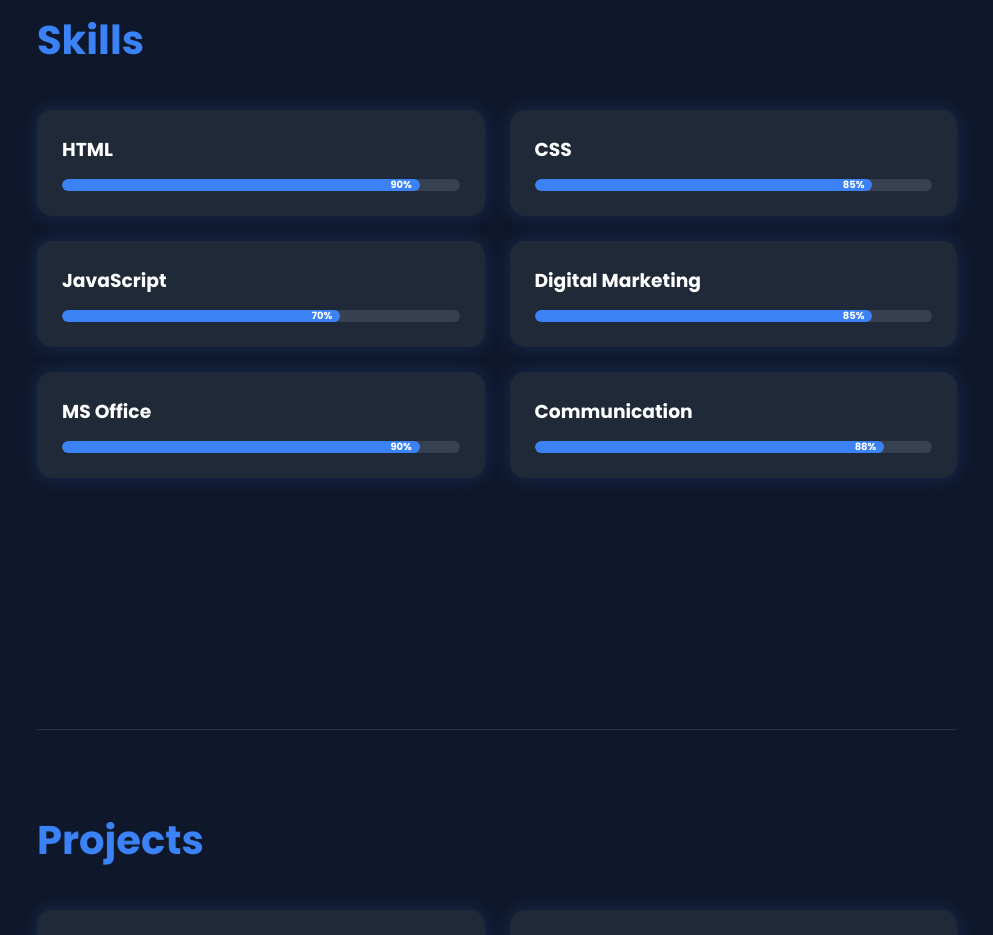
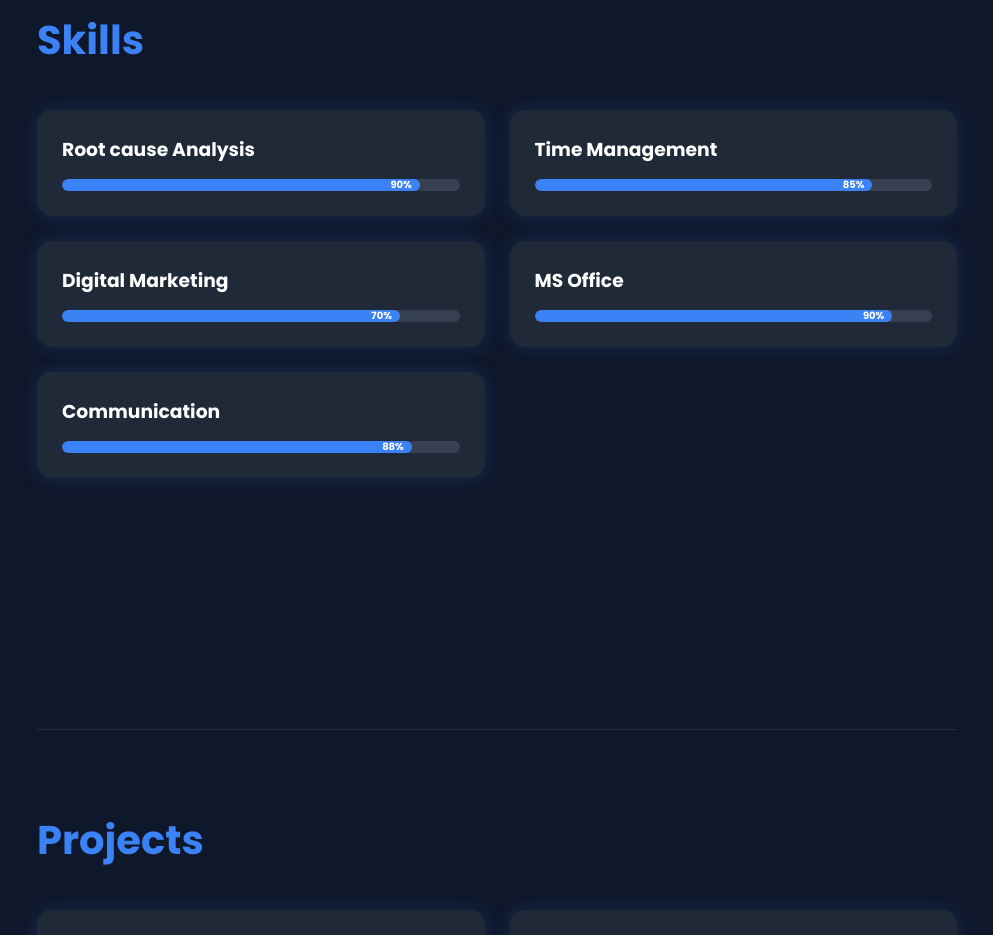
Before and after one commit to lokesht-official/PersonalPortfolio, a plain HTML site: page index.html in a window 1280 px wide. Shown: the part 3340-4275 px from the top of the page, without its empty margins (273-1266 px from the left). Drawn offline with Linux system fonts and the light colour scheme.

Commit message:
Modify skill titles and update progress values
Updated skill titles and adjusted progress percentage for Digital Marketing.

```diff
--- a/index.html
+++ b/index.html
@@ -202,30 +202,23 @@
     <div class="skills-grid">
 
         <div class="skill-card">
-            <h3>HTML</h3>
+            <h3>Root cause Analysis</h3>
             <div class="bar">
                 <div class="progress html">90%</div>
             </div>
         </div>
 
         <div class="skill-card">
-            <h3>CSS</h3>
+            <h3>Time Management</h3>
             <div class="bar">
                 <div class="progress css">85%</div>
             </div>
         </div>
 
         <div class="skill-card">
-            <h3>JavaScript</h3>
-            <div class="bar">
-                <div class="progress js">70%</div>
-            </div>
-        </div>
-
-        <div class="skill-card">
             <h3>Digital Marketing</h3>
             <div class="bar">
-                <div class="progress dm">85%</div>
+                <div class="progress dm">70%</div>
             </div>
         </div>
 
```
